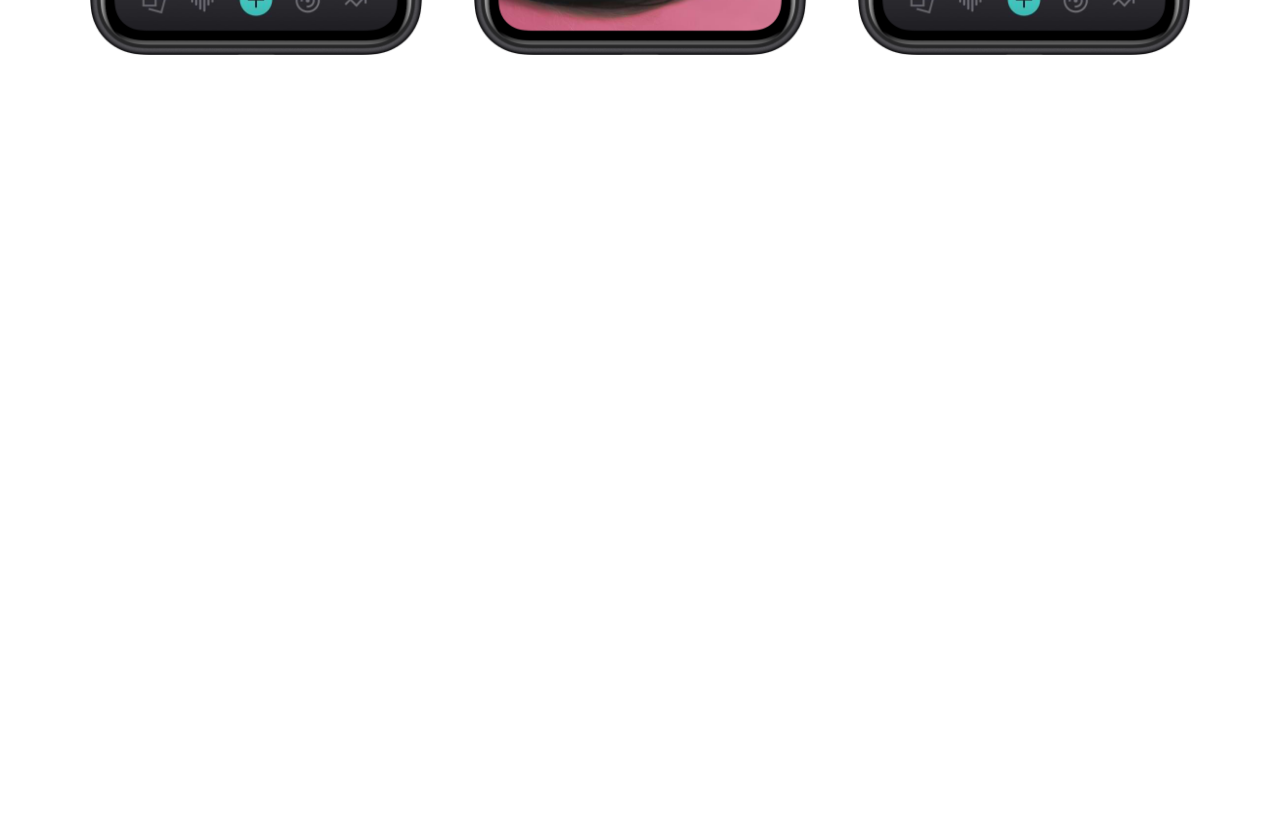
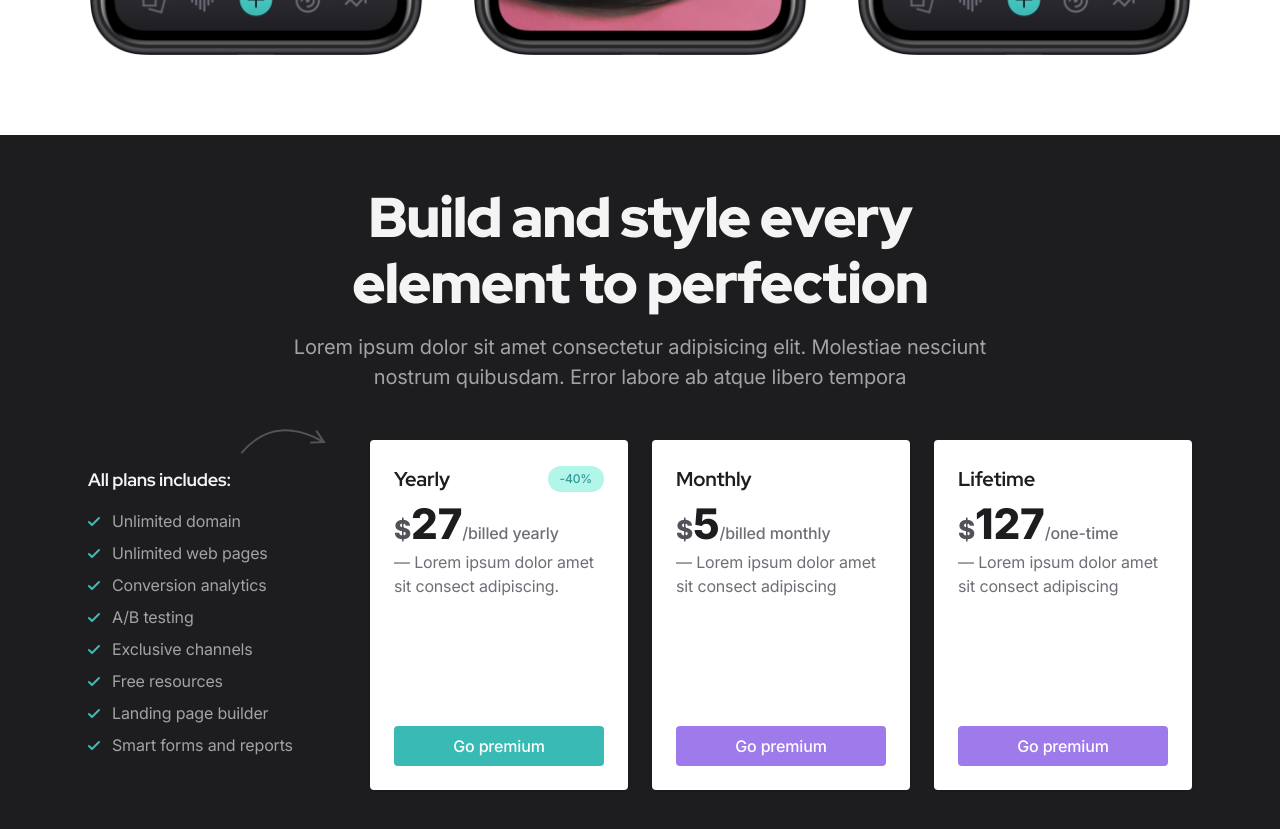
Before and after one commit to thanh-lam-landing-page/appy-theme, a Next.js app: page / in a window 1280 px wide. Shown: the part 3160-3989 px from the top of the page. Before the commit the page ends 3295 px from the top, so only its background shows below. Built offline with nearby package versions, Linux system fonts and the light colour scheme.

Commit message:
add billing plan component

```diff
--- a/pages/index.js
+++ b/pages/index.js
@@ -1,9 +1,10 @@
-import PageIllustrationSvg from "../src/assets/svg/PageIllustrationSvg";
-import Carousel from "../src/partials/Carousel";
-import HeroHome from "../src/partials/HeroHome";
-import Process from "../src/partials/Process";
-import Stats from "../src/partials/Stats";
-import Tabs from "../src/partials/Tabs";
+import Carousel from '../src/partials/Carousel';
+import HeroHome from '../src/partials/HeroHome';
+import PageIllustrationSvg from '../src/assets/svg/PageIllustrationSvg';
+import PricingTables from '../src/partials/PricingTables';
+import Process from '../src/partials/Process';
+import Stats from '../src/partials/Stats';
+import Tabs from '../src/partials/Tabs';
 
 // Page content
 export default function Home() {
@@ -20,6 +21,7 @@ export default function Home() {
       <Carousel />
       <Tabs />
       <Process />
+      <PricingTables />
     </main>
   );
 }
--- /dev/null
+++ b/src/partials/PricingTables.jsx
@@ -0,0 +1,126 @@
+import React from "react";
+import CheckSvg from "../assets/svg/CheckSvg";
+
+const PlanLists = [
+  "Unlimited domain",
+  "Unlimited web pages",
+  "Conversion analytics",
+  "A/B testing",
+  "Exclusive channels",
+  "Free resources",
+  "Landing page builder",
+  "Smart forms and reports",
+];
+
+const PricingTables = () => {
+  return (
+    <section className="relative bg-gray-900 border-t border-transparent dark:border-gray-800">
+      {/* Background gradient (dark version) */}
+      <div
+        className="absolute inset-9 opacity-25 bg-gradient-to-b from-gray-800 to-gray-900 pointer-events-none hidden dark:block"
+        aria-hidden="true"
+      />
+      <div className="relative max-w-6xl mx-auto px-4 sm:px-6">
+        <div className="py-12 md:py:20">
+          {/* Section header */}
+          <div className="max-w-3xl mx-auto text-center pb-12">
+            <h2 className="h2 font-red-hat-display mb-4 text-gray-100">Build and style every element to perfection</h2>
+            <p className="text-xl text-gray-400">
+              Lorem ipsum dolor sit amet consectetur adipisicing elit. Molestiae nesciunt nostrum quibusdam. Error labore ab atque libero
+              tempora
+            </p>
+          </div>
+
+          {/* Pricing tables */}
+          <div className="max-w-xs mx-auto grid gap-6 sm:grid-cols-2 lg:grid-cols-4 items-start sm:max-w-none md:max-w-2xl lg:max-w-none">
+            {/* Pricing table 1 */}
+            <div className="flex flex-col h-full p-6 rounded bg-white dark:bg-gray-800 shadow border-transparent dark:border-teal-500">
+              <div className="flex-grow mb-4 pb-4">
+                <div className="flex justify-between items-center mb-1">
+                  <div className="text-xl font-bold font-red-hat-display">Yearly</div>
+                  <div className="inline-flex px-3 py-1 text-xs font-medium text-teal-600 dark:text-teal-400 bg-teal-200 dark:bg-teal-600 dark:bg-opacity-25 rounded-full">
+                    -40%
+                  </div>
+                </div>
+                <div>
+                  <span className="h4 text-gray-600 dark:text-gray-400">$</span>
+                  <span className="h3">27</span>
+                  <span className="font-medium text-gray-500 dark:text-gray-400">/billed yearly</span>
+                </div>
+                <div className="text-gray-500 dark:text-gray-400">— Lorem ipsum dolor amet sit consect adipiscing.</div>
+              </div>
+              <div className="mt-24">
+                <a className="btn-sm text-white bg-teal-500 hover:bg-teal-400 w-full" href="#0">
+                  Go premium
+                </a>
+              </div>
+            </div>
+
+            {/* Pricing table 2 */}
+            <div className="flex flex-col h-full p-6 rounded bg-white dark:bg-gray-800 shadow border-transparent dark:border-teal-500">
+              <div className="flex-grow mb-4 pb-4">
+                <div className="flex justify-between items-center mb-1">
+                  <div className="text-xl font-bold font-red-hat-display">Monthly</div>
+                </div>
+                <div>
+                  <span className="h4 text-gray-600 dark:text-gray-400">$</span>
+                  <span className="h3">5</span>
+                  <span className="font-medium text-gray-500 dark:text-gray-400">/billed monthly</span>
+                </div>
+                <div className="text-gray-500 dark:text-gray-400">— Lorem ipsum dolor amet sit consect adipiscing</div>
+              </div>
+              <div className="mt-24">
+                <a className="btn-sm text-white bg-purple-500 hover:bg-purple-400 w-full" href="#0">
+                  Go premium
+                </a>
+              </div>
+            </div>
+
+            {/* Pricing table 3 */}
+            <div className="flex flex-col h-full p-6 rounded bg-white dark:bg-gray-800 shadow border-transparent dark:border-teal-500">
+              <div className="flex-grow mb-4 pb-4">
+                <div className="flex justify-between items-center mb-1">
+                  <div className="text-xl font-bold font-red-hat-display">Lifetime</div>
+                </div>
+                <div>
+                  <span className="h4 text-gray-600 dark:text-gray-400">$</span>
+                  <span className="h3">127</span>
+                  <span className="font-medium text-gray-500 dark:text-gray-400">/one-time</span>
+                </div>
+                <div className="text-gray-500 dark:text-gray-400">— Lorem ipsum dolor amet sit consect adipiscing</div>
+              </div>
+              <div className="mt-24">
+                <a className="btn-sm text-white bg-purple-500 hover:bg-purple-400 w-full" href="#0">
+                  Go premium
+                </a>
+              </div>
+            </div>
+
+            {/* Pricing features */}
+            <div className="sm:order-first">
+              <div className="text-right hidden sm:block">
+                <svg className="inline-flex -mt-3 mr-5 mb-3" width="86" height="25" xmlns="http://www.w3.org/2000/svg">
+                  <path
+                    className="fill-current text-gray-600"
+                    d="M80.959 10.448l-5.502-8.292 1.666-1.105 8.596 12.953-15.534.62-.08-1.999 9.944-.397-7.182-3.672C45.251-3.737 21.787 1.633 2.216 24.726L.69 23.435C20.836-.338 45.252-5.926 73.73 6.752l7.23 3.696z"
+                  />
+                </svg>
+              </div>
+              <div className="text-lg font-bold font-red-hat-display mb-4 mt-4 sm:mt-0 text-gray-100">All plans includes:</div>
+              <ul className="text-gray-400 -mb-2 flex-grow">
+                {PlanLists.map((plan, index) => (
+                  <li key={index} className="flex items-center mb-2">
+                    <CheckSvg className="w-3 h-3 fill-current text-teal-500 mr-3 flex-shrink-0" />
+                    <span>{plan}</span>
+                  </li>
+                ))}
+              </ul>
+            </div>
+          </div>
+        </div>
+      </div>
+    </section>
+  );
+};
+
+export default PricingTables;
```
